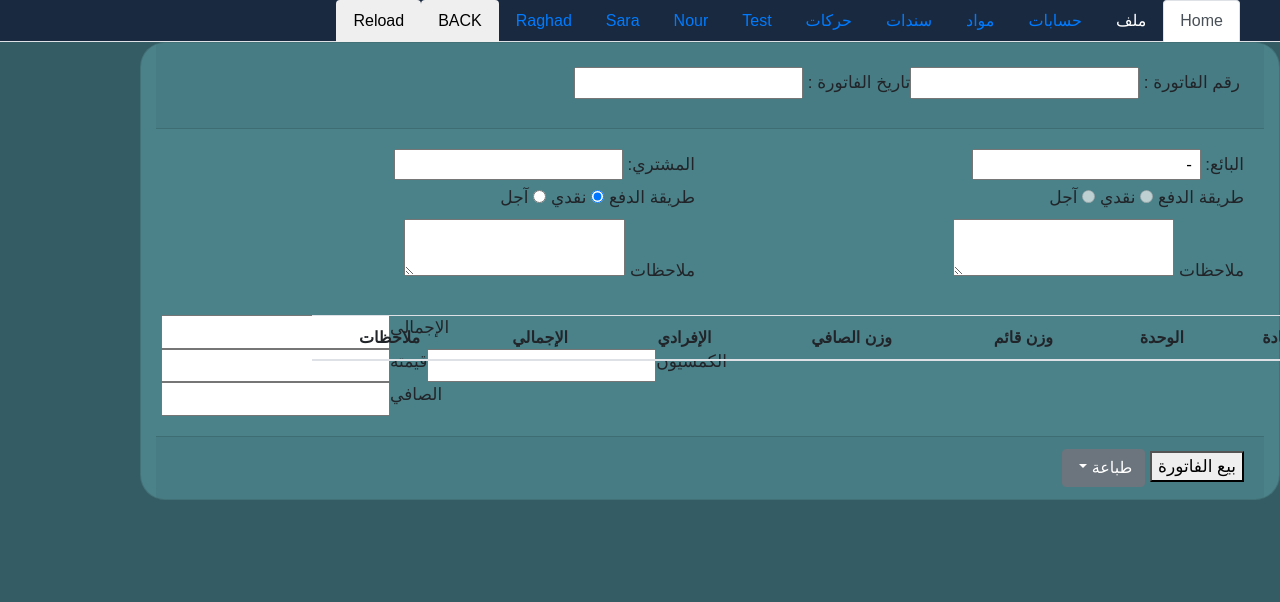
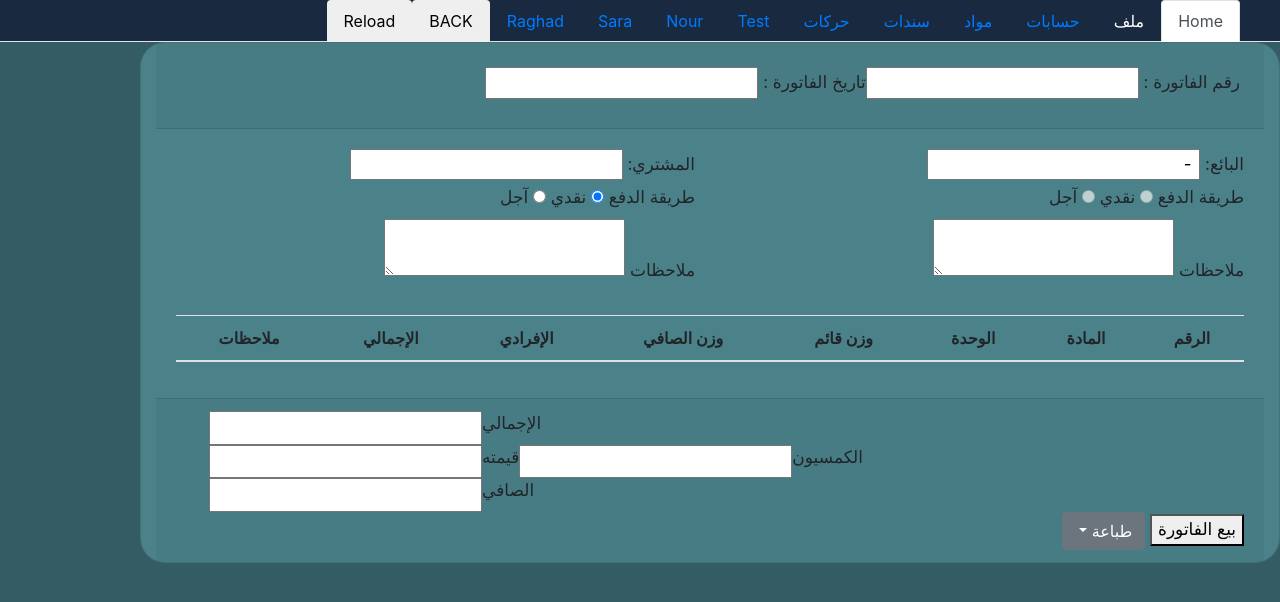
Before and after one commit to mohannadsy/www_alhal, a PHP site: page /com_bill_open.php in a window 1280 px wide. Shown: the top 602 px of the page. Run offline with PHP 8.4, Linux system fonts and the light colour scheme; data comes from the database, SQL or seed files in the repository; data that the repository does not hold is empty.

Commit message:
update 19

```diff
--- a/com_bill_open.php
+++ b/com_bill_open.php
@@ -9,7 +9,6 @@ include('include/nav.php');
     <meta http-equiv="X-UA-Compatible" content="IE=edge">
     <meta name="viewport" content="width=device-width, initial-scale=1.0">
     <title>Document</title>
-    <link rel="stylesheet" href="css/styles/com_bill.css">
 </head>
 
 <?php
@@ -90,6 +89,7 @@ if (isset($_GET['id'])) {
                 <button hidden type="button" id="add_col">adding column</button>
                 <button hidden type="button" id="add_row">adding Row</button>
                     <div class="row">
+                        <div class="col-12">
                             <table contenteditable='false' class="table table-hover table-striped text-center" name="table" id="tbl">
                                 <thead class="text-center">
                                     <tr>
@@ -124,29 +124,28 @@ if (isset($_GET['id'])) {
                                         echo "</tr>";
                                     }
                                     ?>
-
                                 </tbody>
                             </table>
                         </div>
-
-                <div class="">
-                    <div class="row  justify-content-end">
+                    </div>
+            </div>
+                <div class="card-footer">
+                    <div class="row  justify-content-end  px-5">
                         <label>الإجمالي</label>
                         <input type="text" id="total_price" name="total_price" value="<?= @$bill['total_price'] ?>" readonly>
                     </div>
-                    <div class="row justify-content-end">
+                    <div class="row justify-content-end  px-5">
                         <label>الكمسيون</label>
                         <input readonly type="text" id="com_ratio" name="com_ratio" value="<?= @$bill['com_ratio'] ?>">
                         <label>قيمته</label>
                         <input type="text" name="com_value" id="com_value" value="<?= @$bill['com_value'] ?>" readonly>
                     </div>
-                    <div class="row justify-content-end">
+                    <div class="row justify-content-end px-5">
                         <label>الصافي</label>
                         <input type="text" name="real_price" id="real_price" value="<?= @$bill['real_price'] ?>" readonly>
                     </div>
-                </div>
-            </div>
-            <div class="card-footer">
+
+
                     <div id='buttons' class="row justify-content-start">
                         <div class="col-4">
                             <button <?php if (isset($buyer['name'])) echo 'disabled' ?> type="submit" name="update">بيع الفاتورة</button>
@@ -166,12 +165,9 @@ if (isset($_GET['id'])) {
                                     <a class="dropdown-item" href="" onclick="printComPillOpen(['details','seller','tbl'])">فاتورة البائع</a>
                                     <a class="dropdown-item" href="" onclick="printComPillOpen(['details','buyer','tbl'])">فاتورة المشتري</a>
                                 </div>
-
-
                         </div>
                     </div>
                     </div>
-
         </div>
     </form>
 </body>
```
Lines whose indentation alone changed are shown as unchanged.
